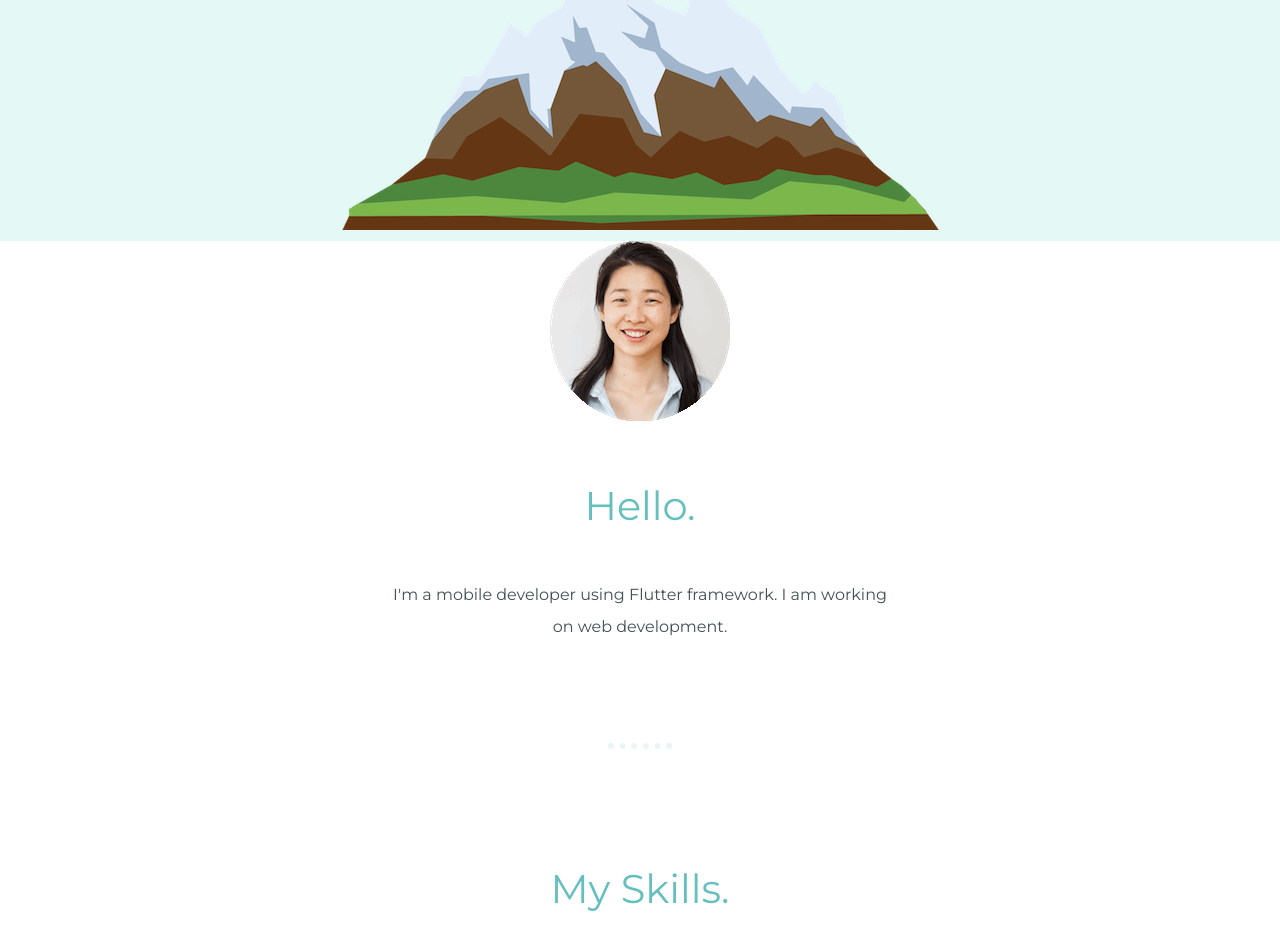
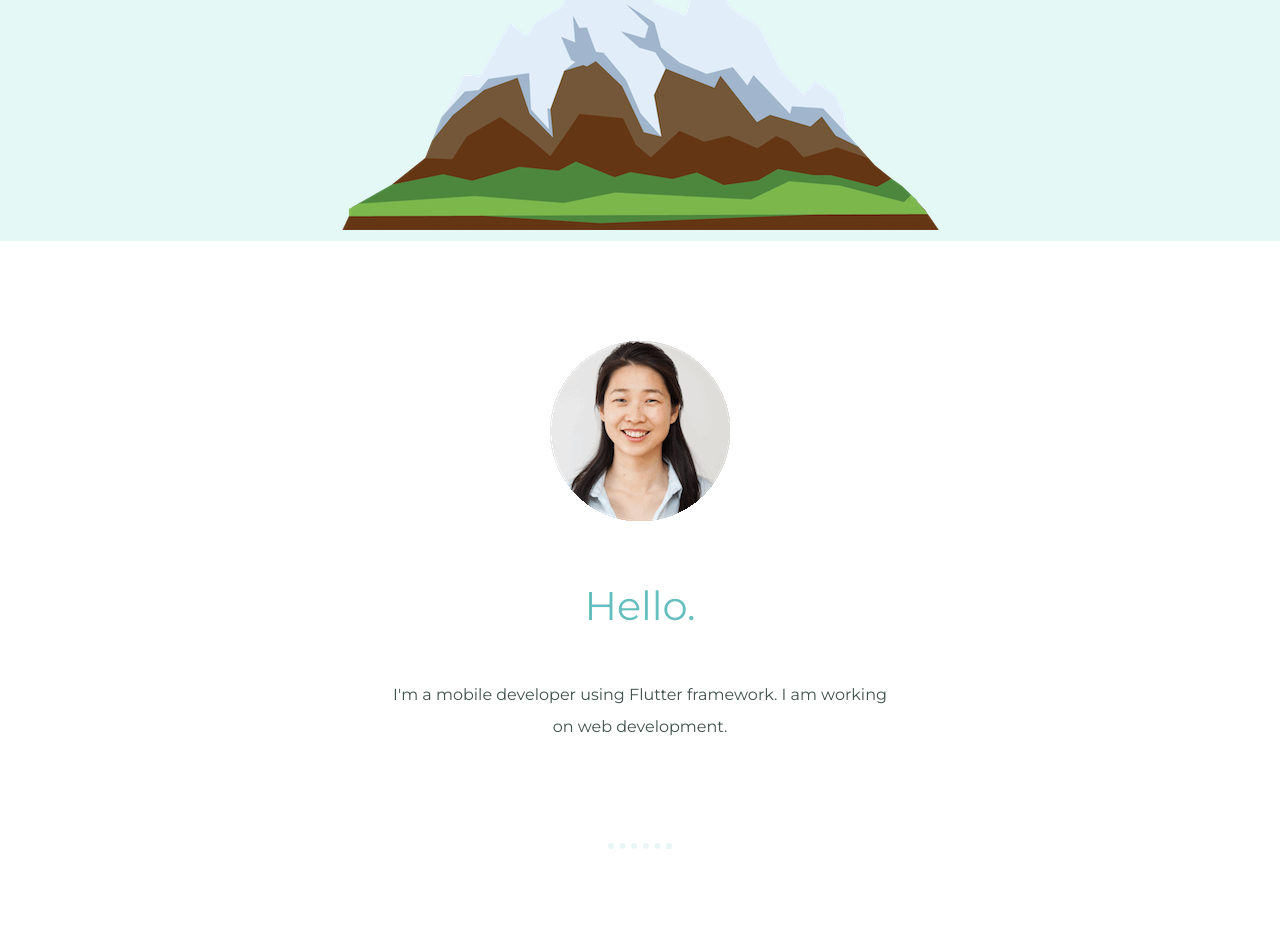
Before and after one commit to ergunacun/css-work, a plain HTML site: page index.html in a window 1280 px wide. Shown: the part 627-1559 px from the top of the page. Drawn offline with Linux system fonts and the light colour scheme.

Commit message:
Little CSS change

```diff
--- a/css/styles.css
+++ b/css/styles.css
@@ -88,7 +88,7 @@ hr{
 }
 
 .middle-container{
-  margin: 100px 2;
+  margin: 100px 0;
 }
 
 .bottom-container{
```
